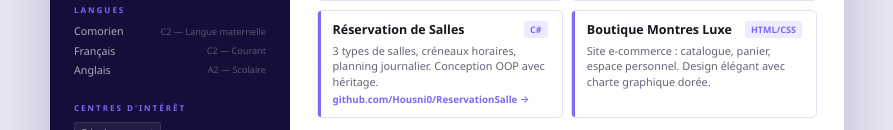
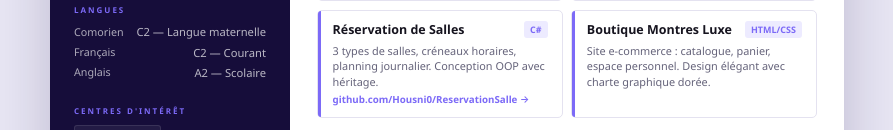
Before and after one commit to Housni0/portfolio, a plain HTML site: page cv.html in a window 1280 px wide. Shown: the part 625-755 px from the top of the page, without its empty margins (193-1086 px from the left). Drawn offline with Linux system fonts and the light colour scheme.

Commit message:
Improve language level readability in CV sidebar

```diff
--- a/cv.html
+++ b/cv.html
@@ -136,7 +136,7 @@
     display: flex; justify-content: space-between; align-items: center;
     font-size: 0.67rem; color: rgba(255,255,255,0.65); margin-bottom: 0.32rem;
   }
-  .lang-level { font-size: 0.57rem; color: rgba(255,255,255,0.3); }
+  .lang-level { font-size: 0.7rem; color: rgba(255,255,255,0.7); }
 
   .interest-tags { display: flex; flex-wrap: wrap; gap: 0.25rem; }
   .interest-tag {
```
Also changed, not shown: 1 other file.
